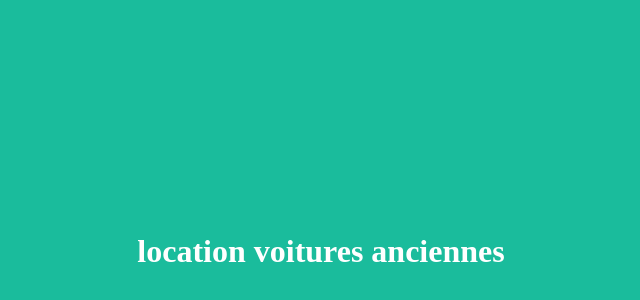
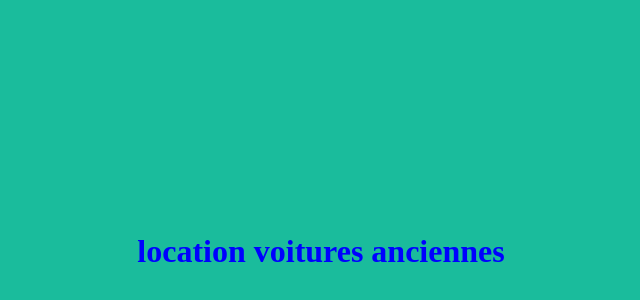
Before and after one commit to ismimajhoul/locationvoiture, a plain HTML site: page index.html in a window 1280 px wide. Shown: the part 28-328 px from the top of the page, without its empty margins (319-959 px from the left). Drawn offline with Linux system fonts and the light colour scheme.

Commit message:
texte bleu

```diff
--- a/index.html
+++ b/index.html
@@ -4,6 +4,6 @@
 		<title>This is title</title>
 	</header>
 	<body style="background-color:#1abc9c">
-		<h1 style="padding-top:20%; padding-bottom:20%; text-align:center; color:#FFFFFF"> location voitures anciennes</h1>
+		<h1 style="padding-top:20%; padding-bottom:20%; text-align:center; color:#0000FF"> location voitures anciennes</h1>
 	</body>
 </html>
```
